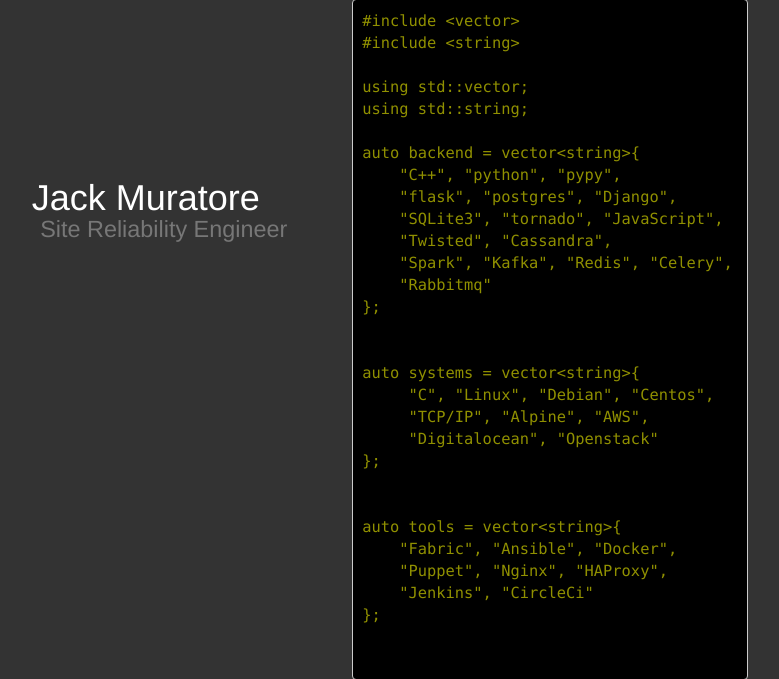
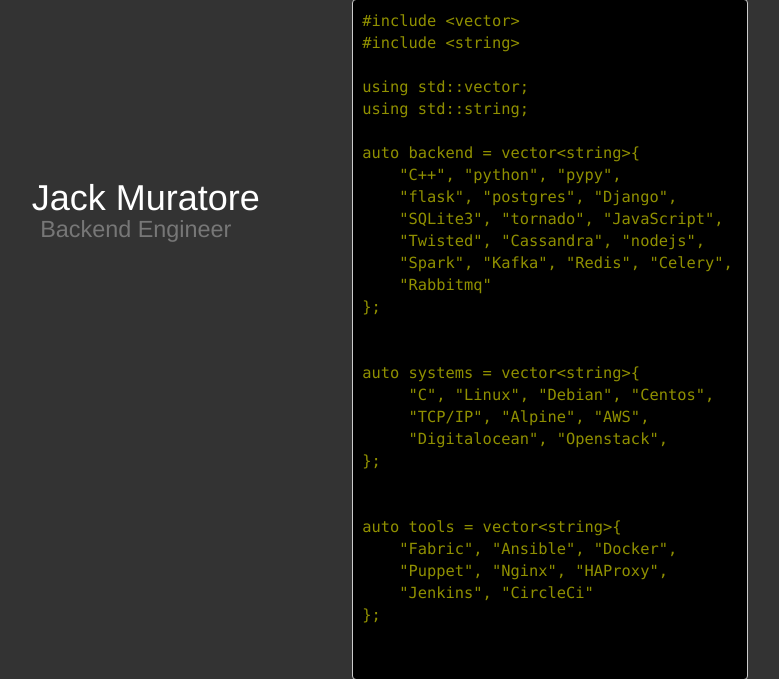
Before and after one commit to banjocat/mywebsite, a Flask app: page / in a window 1280 px wide. Shown: the part 102-781 px from the top of the page, without its empty margins (410-1189 px from the left). Run offline with Flask 2, Linux system fonts and the light colour scheme; some libraries are stand-ins or nearby versions.

Commit message:
Backend go go!

```diff
--- a/web/templates/index.html
+++ b/web/templates/index.html
@@ -8,7 +8,7 @@
                 Jack Muratore
         <div class='row'>
             <div class='small col-md-11 small-indent'>
-                    Site Reliability Engineer
+                    Backend Engineer
             </div>
         </div>
             </div>
@@ -29,7 +29,7 @@ auto backend = vector&lt;string&gt;{
 &nbsp;&nbsp;&nbsp;&nbsp;"C++", "python", "pypy",
 &nbsp;&nbsp;&nbsp;&nbsp;"flask", "postgres", "Django",
 &nbsp;&nbsp;&nbsp;&nbsp;"SQLite3", "tornado", "JavaScript",
-&nbsp;&nbsp;&nbsp;&nbsp;"Twisted", "Cassandra",
+&nbsp;&nbsp;&nbsp;&nbsp;"Twisted", "Cassandra", "nodejs",
 &nbsp;&nbsp;&nbsp;&nbsp;"Spark", "Kafka", "Redis", "Celery",
 &nbsp;&nbsp;&nbsp;&nbsp;"Rabbitmq"
 };
@@ -38,7 +38,7 @@ auto backend = vector&lt;string&gt;{
 auto systems = vector&lt;string&gt;{
 &nbsp;&nbsp;&nbsp;&nbsp; "C", "Linux", "Debian", "Centos",
 &nbsp;&nbsp;&nbsp;&nbsp; "TCP/IP", "Alpine", "AWS",
-&nbsp;&nbsp;&nbsp;&nbsp; "Digitalocean", "Openstack"
+&nbsp;&nbsp;&nbsp;&nbsp; "Digitalocean", "Openstack",
 };
 
 
```
